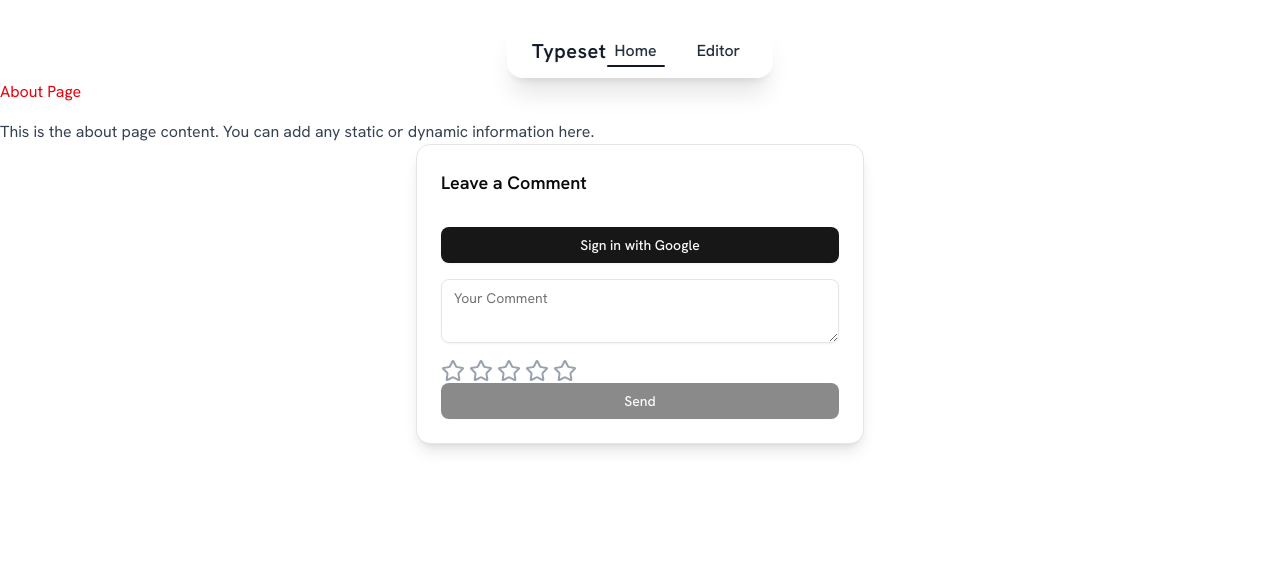
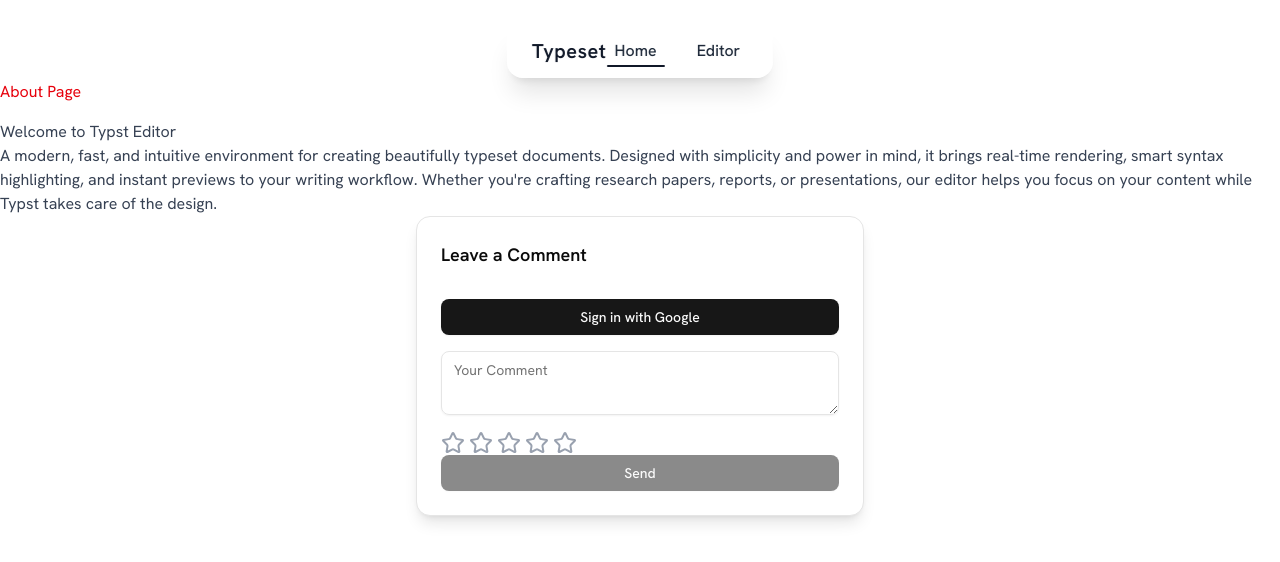
Before and after one commit to arashatt/typsy, a React (Vite) app: page / in a window 1280 px wide. Shown: the top 562 px of the page. Built offline with nearby package versions, Linux system fonts and the light colour scheme; no server answers; a web font is replaced by a local one; what @myriaddreamin/typst.ts would draw is missing.

Commit message:
editing introduction paragraph.

```diff
--- a/src/routes/index.tsx
+++ b/src/routes/index.tsx
@@ -18,8 +18,17 @@
       <div key={location.pathname}>
         <h1 className="text-red-600">About Page</h1>
         <p className="mt-4 text-gray-700">
-          This is the about page content. You can add any static or dynamic
-          information here.
+          <div className="intro-container">
+            <h1>Welcome to Typst Editor</h1>
+            <p>
+              A modern, fast, and intuitive environment for creating beautifully
+              typeset documents. Designed with simplicity and power in mind, it
+              brings real-time rendering, smart syntax highlighting, and instant
+              previews to your writing workflow. Whether you're crafting
+              research papers, reports, or presentations, our editor helps you
+              focus on your content while Typst takes care of the design.
+            </p>
+          </div>
         </p>
         <CommentForm />
       </div>
```
